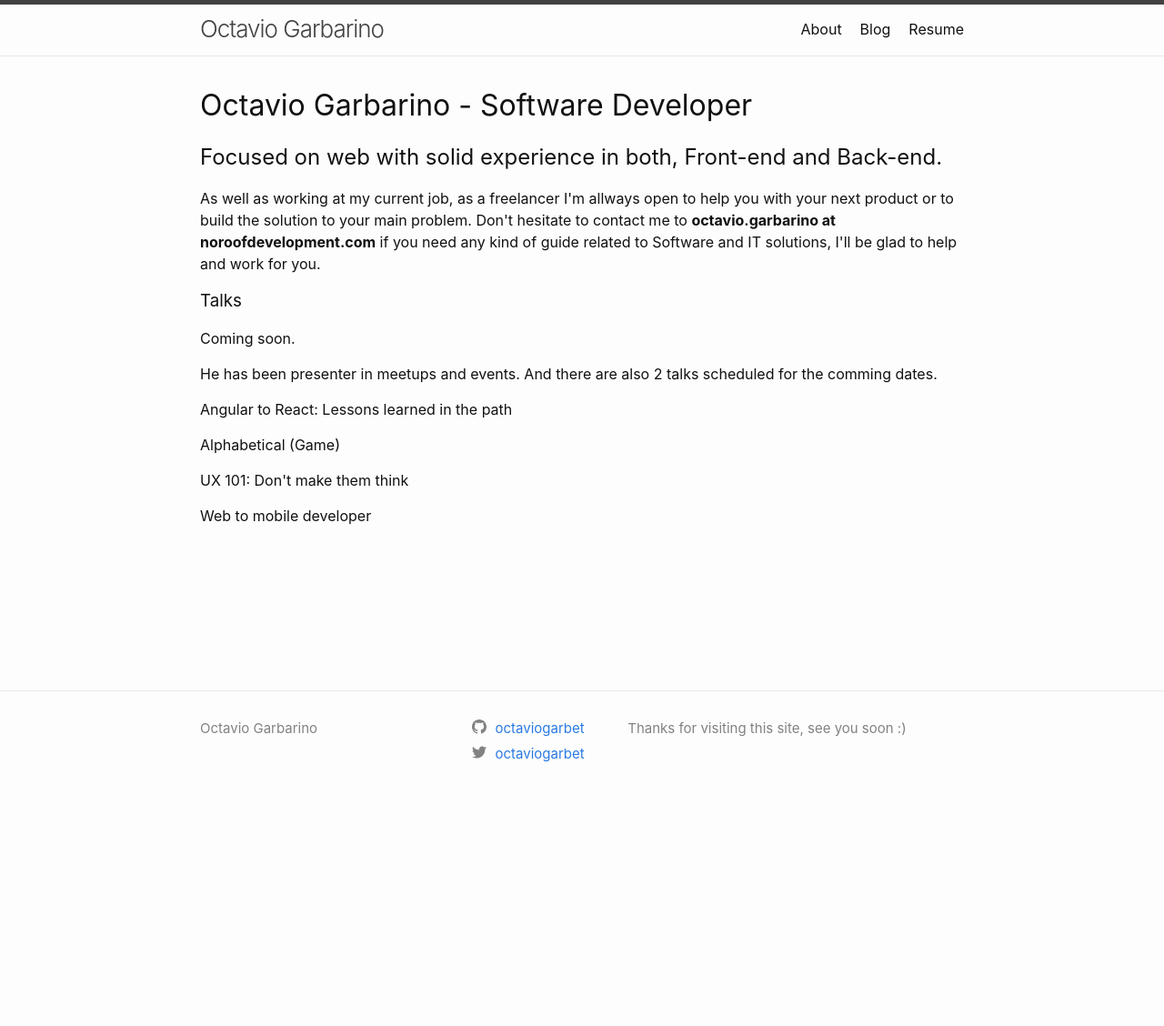
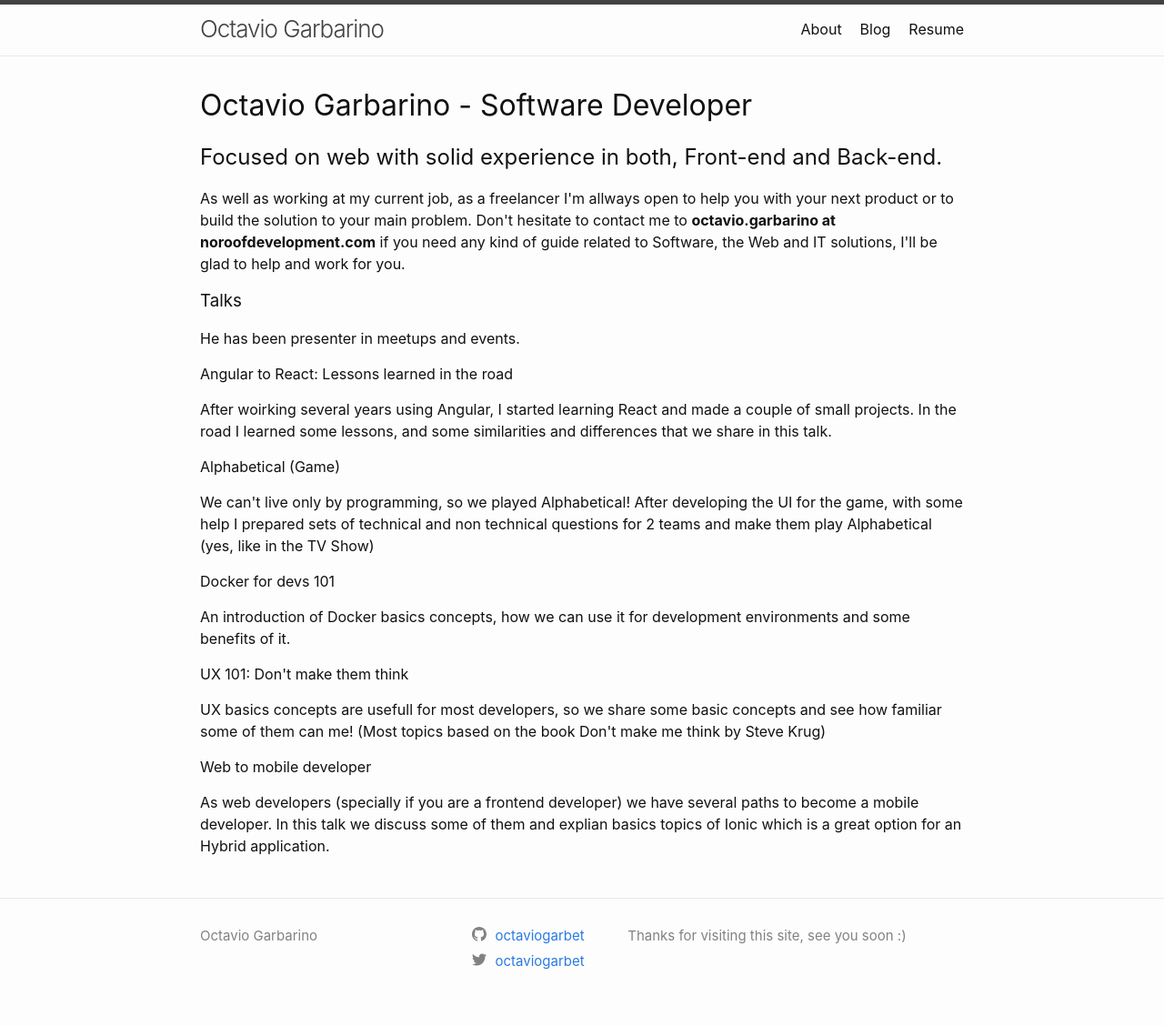
Before and after one commit to octaviogarbet/octaviogarbet.github.io, a Jekyll site: the page built from index.html, in a window 1280 px wide. Shown: the whole page at 91% size. Built offline with Jekyll 4.4.1, drawn with Linux system fonts in a browser that asks for light colours; before the commit the page ends 900 px from its top, so only the background shows below that.

Commit message:
talks info updated

```diff
--- a/index.html
+++ b/index.html
@@ -2,25 +2,28 @@
 ---
 <h1>Octavio Garbarino - Software Developer</h1>
 <h2>Focused on web with solid experience in both, Front-end and Back-end.</h2>
-<p>As well as working at my current job, as a freelancer I'm allways open to help you with your next product or to build the solution to your main problem. Don't hesitate to contact me to <strong>octavio.garbarino at noroofdevelopment.com</strong> if you need any kind of guide related to Software and IT solutions, I'll be glad to help and work for you.</p>
+<p>As well as working at my current job, as a freelancer I'm allways open to help you with your next product or to build the solution to your main problem. Don't hesitate to contact me to <strong>octavio.garbarino at noroofdevelopment.com</strong> if you need any kind of guide related to Software, the Web and IT solutions, I'll be glad to help and work for you.</p>
 <section>
   <h3>Talks</h3>
-  <p>Coming soon.</p>
-  <p>He has been presenter in meetups and events. And there are also 2 talks scheduled for the comming dates.</p>
+  <p>He has been presenter in meetups and events.</p>
   <article>
-    <h4>Angular to React: Lessons learned in the path</h4>
-    <p></p>
+    <h4>Angular to React: Lessons learned in the road</h4>
+    <p>After woirking several years using Angular, I started learning React and made a couple of small projects. In the road I learned some lessons, and some similarities and differences that we share in this talk.</p>
   </article>
   <article>
     <h4>Alphabetical (Game)</h4>
-    <p></p>
+    <p>We can't live only by programming, so we played Alphabetical! After developing the UI for the game, with some help I prepared sets of technical and non technical questions for 2 teams and make them play Alphabetical (yes, like in the TV Show)</p>
+  </article>
+  <article>
+    <h4>Docker for devs 101</h4>
+    <p>An introduction of Docker basics concepts, how we can use it for development environments and some benefits of it.</p>
   </article>
   <article>
     <h4>UX 101: Don't make them think</h4>
-    <p></p>
+    <p>UX basics concepts are usefull for most developers, so we share some basic concepts and see how familiar some of them can me! (Most topics based on the book Don't make me think by Steve Krug)</p>
   </article>
   <article>
     <h4>Web to mobile developer</h4>
-    <p></p>
+    <p>As web developers (specially if you are a frontend developer) we have several paths to become a mobile developer. In this talk we discuss some of them and explian basics topics of Ionic which is a great option for an Hybrid application.</p>
   </article>
 </section>
```
